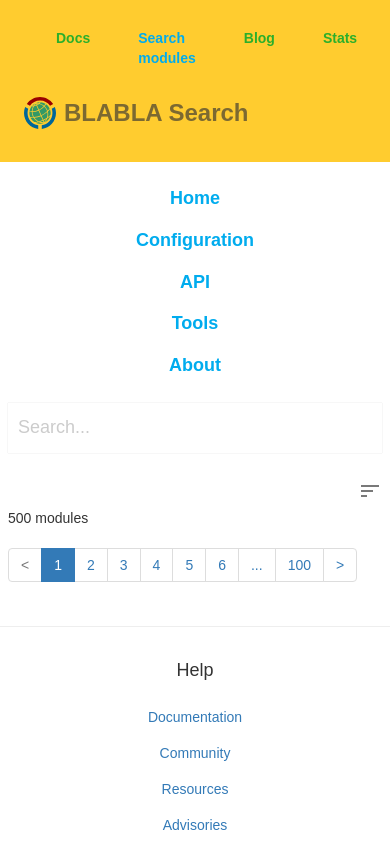
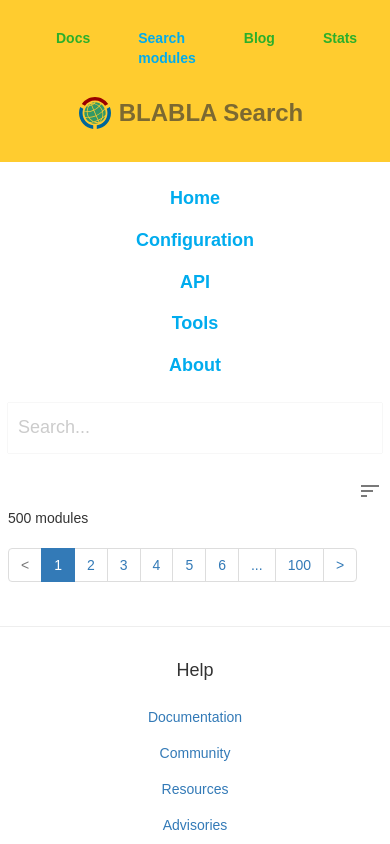
Before and after one commit to yassinejebli/packages-search, a React (Create React App) app: page / in a window 390 px wide. Shown: the top 844 px of the page. Built offline with nearby package versions, Linux system fonts and the light colour scheme; no server answers.

Commit message:
Small css adjustment - center logo for Mobile

```diff
--- a/src/components/Header.tsx
+++ b/src/components/Header.tsx
@@ -87,10 +87,6 @@ const LogoTitleWrapper = styled.div`
      justify-content: center;
      align-items: center;
      margin-top: ${margin.l};
-
-     @media (max-width: 768px){
-        justify-content: start;
-    }
 `;
 
 const SubTitle = styled(Title)`
```
